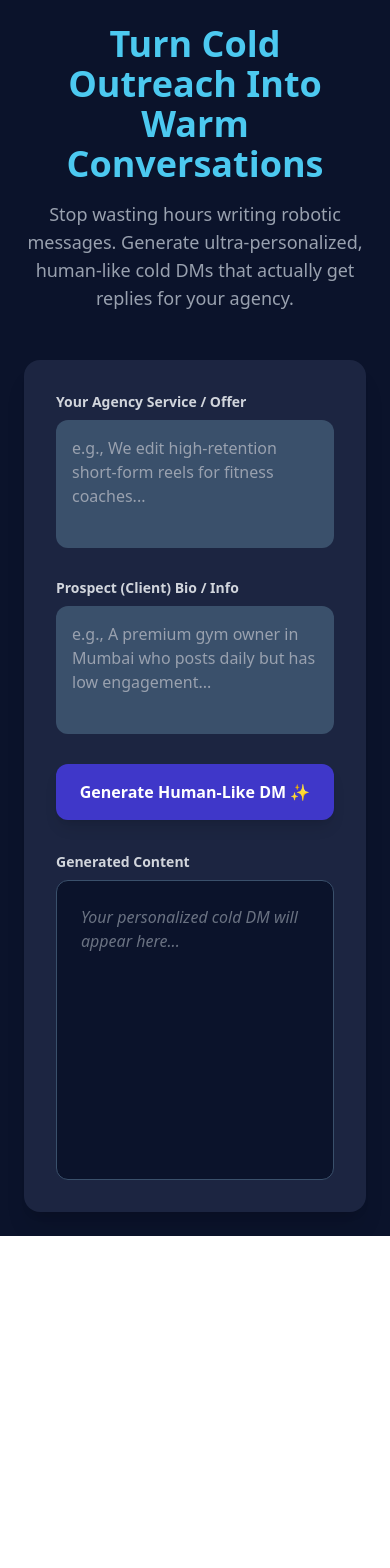
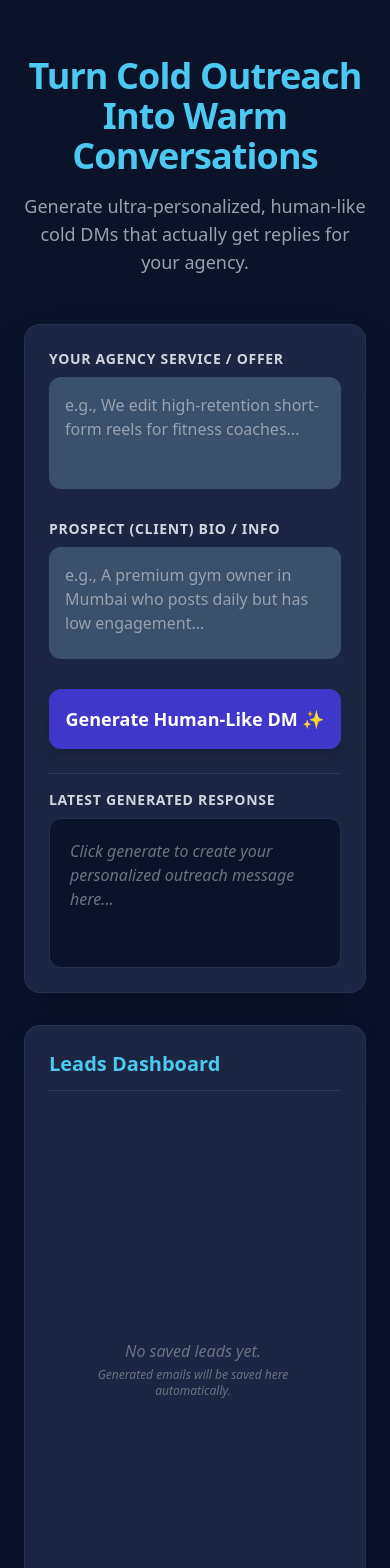
Before and after one commit to hj2599260-byte/cold-dm-ai, a Next.js app: page / in a window 390 px wide. Shown: the top 1568 px of the page. Before the commit the page ends 1236 px from the top, so only its background shows below. Built offline with nearby package versions, Linux system fonts and the light colour scheme.

Commit message:
added responsive leads dashboard history tracker

```diff
--- a/app/api/generate/route.ts
+++ b/app/api/generate/route.ts
@@ -17,7 +17,9 @@ export async function POST(req: Request) {
     const { offer, clientBio } = body;
 
     // 🔴 HARSH BHAI, BAS IS NEECHE WAALI LINE MEIN APNI NEW KEY PASTE KAR DENA 🔴
-    const apiKey = "YAHAN_APNE_DOST_WAALI_NEW_KEY_PASTE_KARO";
+    const apiKey = "AIzaSyDOmDR8lNiCRdkEHjy1E3RLO9eaF9e5Bgo"
+
+
 
     const genAI = new GoogleGenerativeAI(apiKey);
     const model = genAI.getGenerativeModel({ model: "gemini-1.5-flash" });
--- a/app/page.tsx
+++ b/app/page.tsx
@@ -1,12 +1,29 @@
 'use client';
 
-import { useState } from 'react';
+import { useState, useEffect } from 'react';
+
+interface LeadHistory {
+  id: string;
+  offer: string;
+  clientBio: string;
+  dm: string;
+  date: string;
+}
 
 export default function Home() {
   const [offer, setOffer] = useState('');
   const [clientBio, setClientBio] = useState('');
   const [result, setResult] = useState('');
   const [loading, setLoading] = useState(false);
+  const [history, setHistory] = useState<LeadHistory[]>([]);
+
+  // Page load hote hi purani history local storage se nikalna
+  useEffect(() => {
+    const savedHistory = localStorage.getItem('cold_dm_history');
+    if (savedHistory) {
+      setHistory(JSON.parse(savedHistory));
+    }
+  }, []);
 
   const handleGenerate = async (e: React.FormEvent) => {
     e.preventDefault();
@@ -16,7 +33,6 @@ export default function Home() {
     setResult('');
 
     try {
-      // Yeh direct aapke backend api/generate/route.ts ko call karega
       const response = await fetch('/api/generate', {
         method: 'POST',
         headers: {
@@ -26,8 +42,22 @@ export default function Home() {
       });
 
       const data = await response.json();
+
       if (data.text) {
         setResult(data.text);
+
+        // Nayi lead ko history mein top par add karna
+        const newLead: LeadHistory = {
+          id: Date.now().toString(),
+          offer,
+          clientBio,
+          dm: data.text,
+          date: new Date().toLocaleTimeString([], { hour: '2-digit', minute: '2-digit' }),
+        };
+
+        const updatedHistory = [newLead, ...history];
+        setHistory(updatedHistory);
+        localStorage.setItem('cold_dm_history', JSON.stringify(updatedHistory));
       } else if (data.error) {
         setResult(`Error: ${data.error}`);
       } else {
@@ -40,67 +70,125 @@ export default function Home() {
     }
   };
 
+  // History clear karne ke liye function
+  const clearHistory = () => {
+    setHistory([]);
+    localStorage.removeItem('cold_dm_history');
+  };
+
   return (
-    <div className="min-h-screen bg-[#0B132B] text-white flex flex-col items-center justify-center p-6">
-      <div className="max-w-4xl w-full text-center mb-12">
-        <h1 className="text-4xl md:text-5xl font-extrabold text-[#4CC9F0] mb-4">
+    <div className="min-h-screen bg-[#0B132B] text-white flex flex-col items-center p-6 selection:bg-[#4CC9F0] selection:text-[#0B132B]">
+      {/* Header */}
+      <div className="max-w-6xl w-full text-center mt-8 mb-12">
+        <h1 className="text-4xl md:text-5xl font-extrabold text-[#4CC9F0] mb-4 tracking-tight">
           Turn Cold Outreach Into Warm Conversations
         </h1>
-        <p className="text-gray-400 text-lg">
-          Stop wasting hours writing robotic messages. Generate ultra-personalized, human-like cold DMs that actually get replies for your agency.
+        <p className="text-gray-400 text-lg max-w-2xl mx-auto">
+          Generate ultra-personalized, human-like cold DMs that actually get replies for your agency.
         </p>
       </div>
 
-      <div className="max-w-4xl w-full bg-[#1C2541] rounded-2xl p-8 shadow-xl grid grid-cols-1 md:grid-cols-2 gap-8">
-        {/* Left Side: Inputs */}
+      {/* Main Workspace */}
+      <div className="max-w-6xl w-full grid grid-cols-1 lg:grid-cols-3 gap-8 items-start mb-12">
+
+        {/* Left Column: Inputs (Form) */}
+        <div className="lg:col-span-2 bg-[#1C2541] rounded-2xl p-6 shadow-2xl border border-[#3A506B]/30 flex flex-col gap-6">
           <form onSubmit={handleGenerate} className="flex flex-col gap-6">
             <div>
-            <label className="block text-sm font-semibold text-gray-300 mb-2">
+              <label className="block text-sm font-semibold text-gray-300 mb-2 uppercase tracking-wider">
                 Your Agency Service / Offer
               </label>
               <textarea
                 value={offer}
                 onChange={(e) => setOffer(e.target.value)}
                 placeholder="e.g., We edit high-retention short-form reels for fitness coaches..."
-              className="w-full h-32 bg-[#3A506B] text-white rounded-xl p-4 focus:outline-none focus:ring-2 focus:ring-[#4CC9F0] placeholder-gray-400 resize-none"
+                className="w-full h-28 bg-[#3A506B] text-white rounded-xl p-4 focus:outline-none focus:ring-2 focus:ring-[#4CC9F0] placeholder-gray-400 resize-none transition-all duration-200"
               />
             </div>
 
             <div>
-            <label className="block text-sm font-semibold text-gray-300 mb-2">
+              <label className="block text-sm font-semibold text-gray-300 mb-2 uppercase tracking-wider">
                 Prospect (Client) Bio / Info
               </label>
               <textarea
                 value={clientBio}
                 onChange={(e) => setClientBio(e.target.value)}
                 placeholder="e.g., A premium gym owner in Mumbai who posts daily but has low engagement..."
-              className="w-full h-32 bg-[#3A506B] text-white rounded-xl p-4 focus:outline-none focus:ring-2 focus:ring-[#4CC9F0] placeholder-gray-400 resize-none"
+                className="w-full h-28 bg-[#3A506B] text-white rounded-xl p-4 focus:outline-none focus:ring-2 focus:ring-[#4CC9F0] placeholder-gray-400 resize-none transition-all duration-200"
               />
             </div>
 
             <button
               type="submit"
               disabled={loading}
-            className="w-full py-4 bg-[#3F37C9] hover:bg-[#4361EE] text-white font-bold rounded-xl transition-all duration-200 shadow-lg disabled:opacity-50"
+              className="w-full py-4 bg-[#3F37C9] hover:bg-[#4361EE] text-white font-bold rounded-xl transition-all duration-200 shadow-lg disabled:opacity-50 flex items-center justify-center gap-2 text-lg"
             >
-            {loading ? 'Generating...' : 'Generate Human-Like DM ✨'}
+              {loading ? (
+                <>
+                  <div className="w-5 h-5 border-2 border-white border-t-transparent rounded-full animate-spin"></div>
+                  AI writing your DM...
+                </>
+              ) : (
+                'Generate Human-Like DM ✨'
+              )}
             </button>
           </form>
 
-        {/* Right Side: Output */}
-        <div className="flex flex-col">
-          <label className="block text-sm font-semibold text-gray-300 mb-2">
-            Generated Content
+          {/* Current Output Box */}
+          <div className="flex flex-col border-t border-[#3A506B]/50 pt-4">
+            <label className="block text-sm font-semibold text-gray-300 mb-2 uppercase tracking-wider">
+              Latest Generated Response
             </label>
-          <div className="w-full h-full min-h-[300px] bg-[#0B132B] border border-[#3A506B] rounded-xl p-6 text-gray-200 overflow-y-auto whitespace-pre-wrap">
+            <div className="w-full min-h-[150px] bg-[#0B132B] border border-[#3A506B]/50 rounded-xl p-5 text-gray-200 overflow-y-auto whitespace-pre-wrap">
               {result || (
                 <span className="text-gray-500 italic">
-                Your personalized cold DM will appear here...
+                  Click generate to create your personalized outreach message here...
                 </span>
               )}
             </div>
           </div>
         </div>
+
+        {/* Right Column: History Dashboard */}
+        <div className="bg-[#1C2541] rounded-2xl p-6 shadow-2xl border border-[#3A506B]/30 h-[630px] flex flex-col">
+          <div className="flex items-center justify-between mb-4 border-b border-[#3A506B]/50 pb-3">
+            <h2 className="text-xl font-bold text-[#4CC9F0]">Leads Dashboard</h2>
+            {history.length > 0 && (
+              <button
+                onClick={clearHistory}
+                className="text-xs text-red-400 hover:text-red-300 transition-all font-medium"
+              >
+                Clear All
+              </button>
+            )}
+          </div>
+
+          {/* History Scroll Area */}
+          <div className="flex-1 overflow-y-auto flex flex-col gap-4 pr-1 custom-scrollbar">
+            {history.length === 0 ? (
+              <div className="h-full flex flex-col items-center justify-center text-center text-gray-500 italic p-4">
+                <p>No saved leads yet.</p>
+                <p className="text-xs mt-1">Generated emails will be saved here automatically.</p>
+              </div>
+            ) : (
+              history.map((item) => (
+                <div key={item.id} className="bg-[#0B132B] border border-[#3A506B]/30 rounded-xl p-4 flex flex-col gap-2 hover:border-[#4CC9F0]/40 transition-all duration-200">
+                  <div className="flex justify-between items-center text-xs text-gray-400 font-medium">
+                    <span className="bg-[#3A506B]/50 px-2 py-0.5 rounded text-[#4CC9F0]">Lead Save</span>
+                    <span>{item.date}</span>
+                  </div>
+                  <p className="text-xs text-gray-300 line-clamp-1"><strong>Offer:</strong> {item.offer}</p>
+                  <p className="text-xs text-gray-300 line-clamp-1"><strong>Client:</strong> {item.clientBio}</p>
+                  <div className="mt-1 p-2.5 bg-[#1C2541] rounded-lg text-xs border border-[#3A506B]/20 whitespace-pre-wrap text-gray-200 font-serif">
+                    {item.dm}
+                  </div>
+                </div>
+              ))
+            )}
+          </div>
+        </div>
+
+      </div>
     </div>
   );
 }
```
Lines whose indentation alone changed are shown as unchanged.
